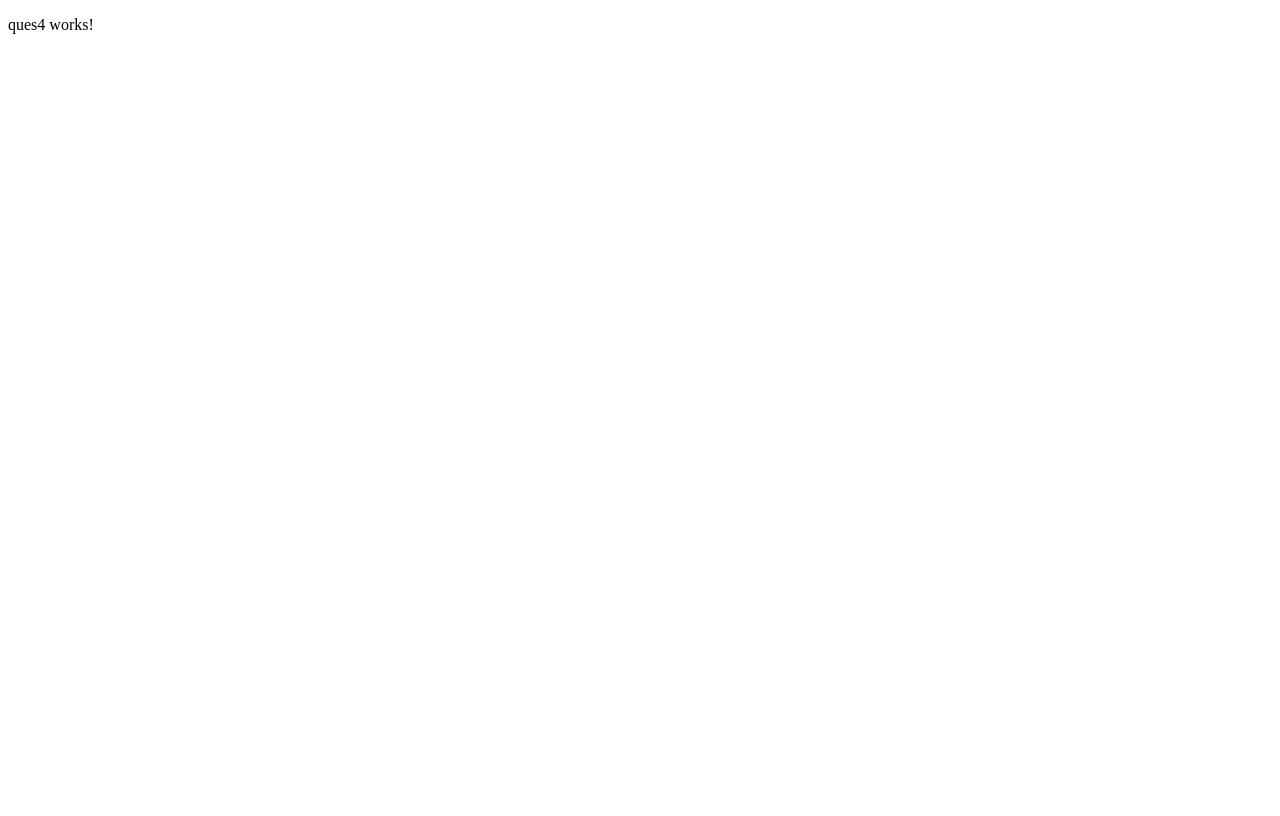
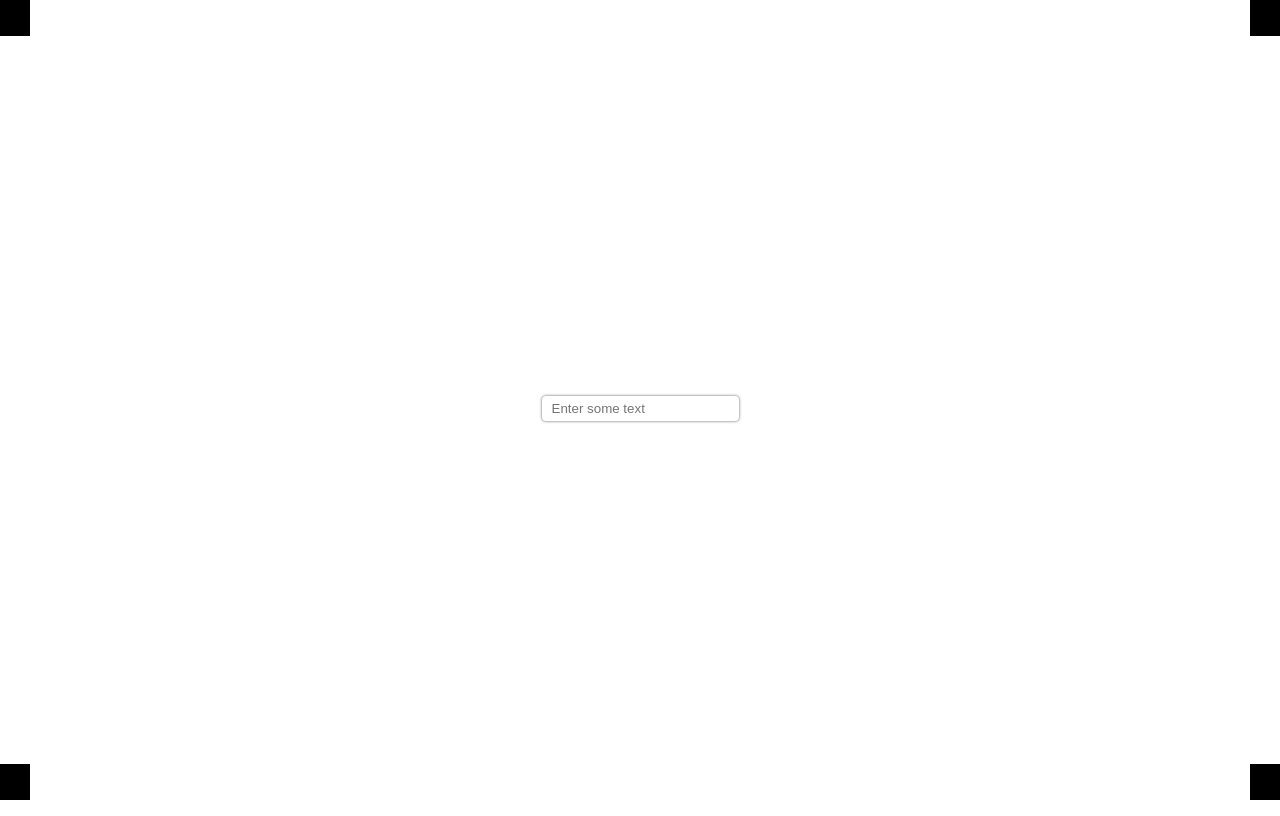
Before and after one commit to PulkitBanta/angular-assignment, an Angular app: page /ques4 in a window 1280 px wide. Built offline with nearby package versions, Linux system fonts and the light colour scheme.

Commit message:
question 4

```diff
--- a/src/app/app.module.ts
+++ b/src/app/app.module.ts
@@ -9,6 +9,8 @@ import { Ques2Component } from './questions/ques2/ques2.component';
 import { Ques3Component } from './questions/ques3/ques3.component';
 import { Ques4Component } from './questions/ques4/ques4.component';
 import { FormsModule } from '@angular/forms';
+import { LabelComponent } from './questions/ques4/label/label.component';
+import { DataInputComponent } from './questions/ques4/data-input/data-input.component';
 
 @NgModule({
   declarations: [
@@ -17,7 +19,9 @@ import { FormsModule } from '@angular/forms';
     Ques1Component,
     Ques2Component,
     Ques3Component,
-    Ques4Component
+    Ques4Component,
+    LabelComponent,
+    DataInputComponent
   ],
   imports: [
     BrowserModule,
--- /dev/null
+++ b/src/app/questions/ques4/data-input/data-input.component.css
@@ -0,0 +1,6 @@
+input {
+    padding: 5px 10px;
+    border: none;
+    border-radius: 4px;
+    box-shadow: 0 0 3px rgb(88, 88, 88);
+}
--- /dev/null
+++ b/src/app/questions/ques4/data-input/data-input.component.html
@@ -0,0 +1,6 @@
+<input
+  type="text"
+  #input
+  (keyup)="notify(input.value)"
+  placeholder="Enter some text"
+/>
--- /dev/null
+++ b/src/app/questions/ques4/data-input/data-input.component.ts
@@ -0,0 +1,22 @@
+import { Component, EventEmitter, OnInit, Output } from '@angular/core';
+
+@Component({
+  selector: 'app-data-input',
+  templateUrl: './data-input.component.html',
+  styleUrls: ['./data-input.component.css']
+})
+export class DataInputComponent implements OnInit {
+
+  constructor() { }
+
+  @Output() changeEvent = new EventEmitter<string>();
+
+  ngOnInit(): void {
+  }
+
+  notify(val: string): void {
+    console.log(val)
+    this.changeEvent.emit(val);
+  }
+
+}
--- /dev/null
+++ b/src/app/questions/ques4/label/label.component.css
@@ -0,0 +1,5 @@
+div {
+  color: white;
+  padding: 10px 15px;
+  background-color: black;
+}
--- /dev/null
+++ b/src/app/questions/ques4/label/label.component.html
@@ -0,0 +1,3 @@
+<div>
+    <p>{{ data }}</p>
+</div>
--- /dev/null
+++ b/src/app/questions/ques4/label/label.component.ts
@@ -0,0 +1,14 @@
+import { Component, Input, OnInit } from '@angular/core';
+
+@Component({
+  selector: 'app-label',
+  templateUrl: './label.component.html',
+  styleUrls: ['./label.component.css'],
+})
+export class LabelComponent implements OnInit {
+  constructor() {}
+
+  @Input() data: string;
+
+  ngOnInit(): void {}
+}
--- a/src/app/questions/ques4/ques4.component.css
+++ b/src/app/questions/ques4/ques4.component.css
@@ -0,0 +1,30 @@
+.top-left {
+    position: absolute;
+    left: 0px;
+    top: 0px;
+}
+
+.top-right {
+    position: absolute;
+    right: 0px;
+    top: 0px;
+}
+
+.bottom-left {
+    position: absolute;
+    left: 0px;
+    bottom: 0px;
+}
+
+.bottom-right {
+    position: absolute;
+    right: 0px;
+    bottom: 0px;
+}
+
+.flex {
+    display: flex;
+    height: 100vh;
+    align-items: center;
+    justify-content: center;
+}
--- a/src/app/questions/ques4/ques4.component.html
+++ b/src/app/questions/ques4/ques4.component.html
@@ -1 +1,8 @@
-<p>ques4 works!</p>
+<app-label data="{{ data }}" class="top-left"></app-label>
+<app-label data="{{ data }}" class="top-right"></app-label>
+<app-label data="{{ data }}" class="bottom-left"></app-label>
+<app-label data="{{ data }}" class="bottom-right"></app-label>
+
+<div class="flex">
+  <app-data-input (changeEvent)="updateData($event)"></app-data-input>
+</div>
--- a/src/app/questions/ques4/ques4.component.ts
+++ b/src/app/questions/ques4/ques4.component.ts
@@ -3,13 +3,16 @@ import { Component, OnInit } from '@angular/core';
 @Component({
   selector: 'app-ques4',
   templateUrl: './ques4.component.html',
-  styleUrls: ['./ques4.component.css']
+  styleUrls: ['./ques4.component.css'],
 })
 export class Ques4Component implements OnInit {
+  constructor() {}
 
-  constructor() { }
+  ngOnInit(): void {}
 
-  ngOnInit(): void {
+  data: string;
+
+  updateData(value) {
+    this.data = value;
   }
-
 }
```
